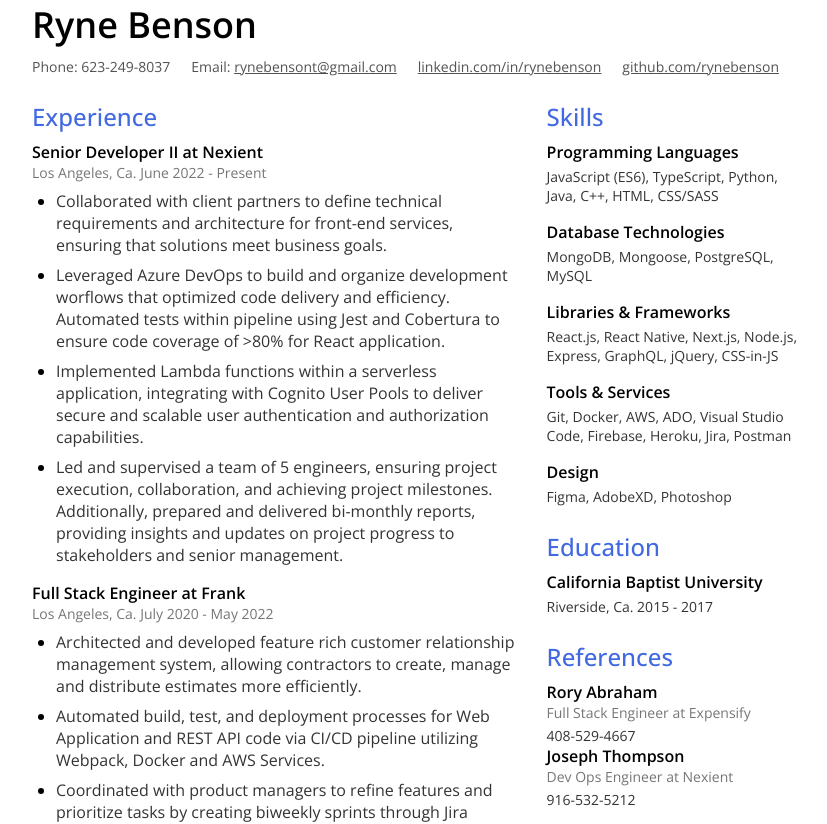
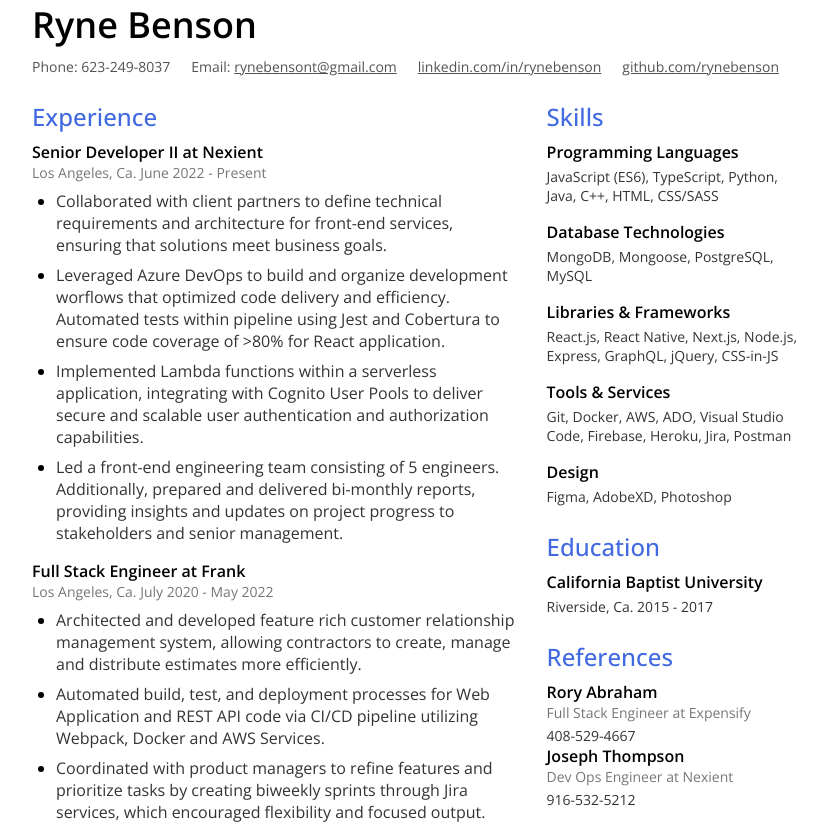
Before and after one commit to Rynebenson/Resume, a Next.js app: page / in a window 1280 px wide. Shown: the top 824 px of the page, without its empty margins (224-1051 px from the left). Built offline with nearby package versions, Linux system fonts and the light colour scheme.

Commit message:
update last sentence

```diff
--- a/pages/index.js
+++ b/pages/index.js
@@ -65,7 +65,7 @@
                 </li>
                 <li>
                   <p>
-                    Led and supervised a team of 5 engineers, ensuring project execution, collaboration, and achieving project milestones. Additionally, prepared and delivered bi-monthly reports, providing insights and updates on project progress to stakeholders and senior management.
+                    Led a front-end engineering team consisting of 5 engineers. Additionally, prepared and delivered bi-monthly reports, providing insights and updates on project progress to stakeholders and senior management.
                   </p>
                 </li>
               </ul>
```
